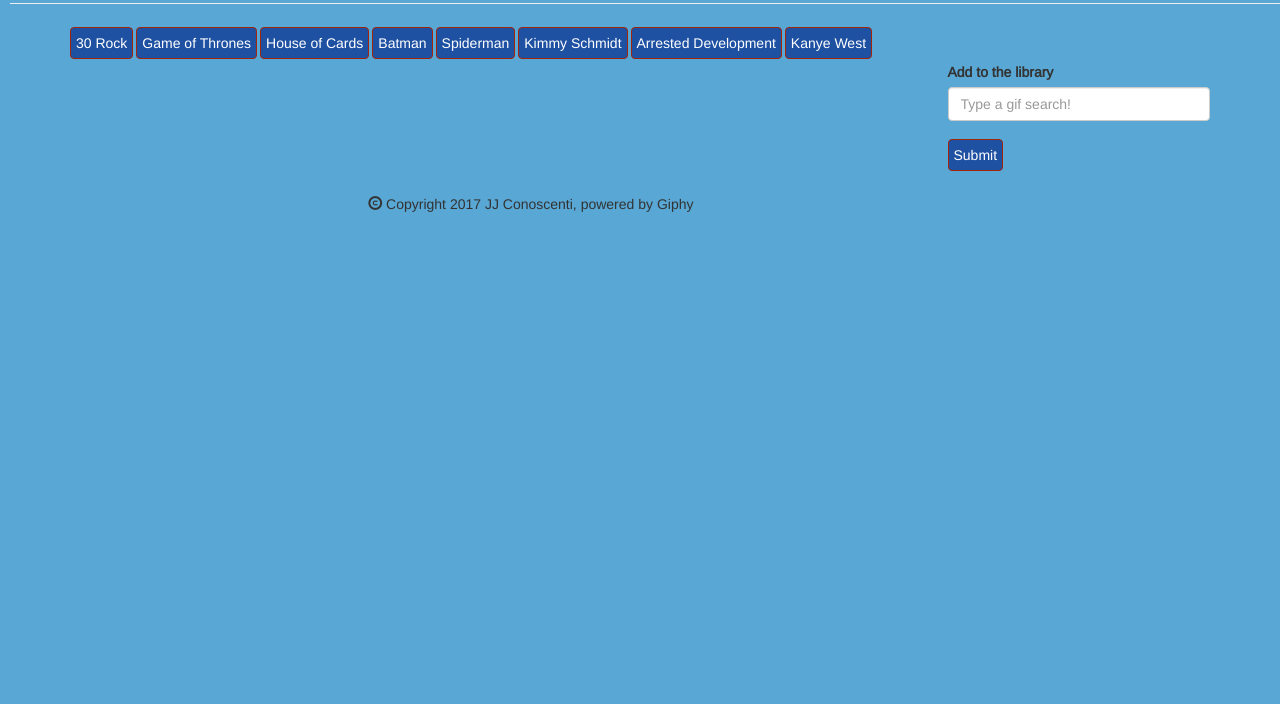
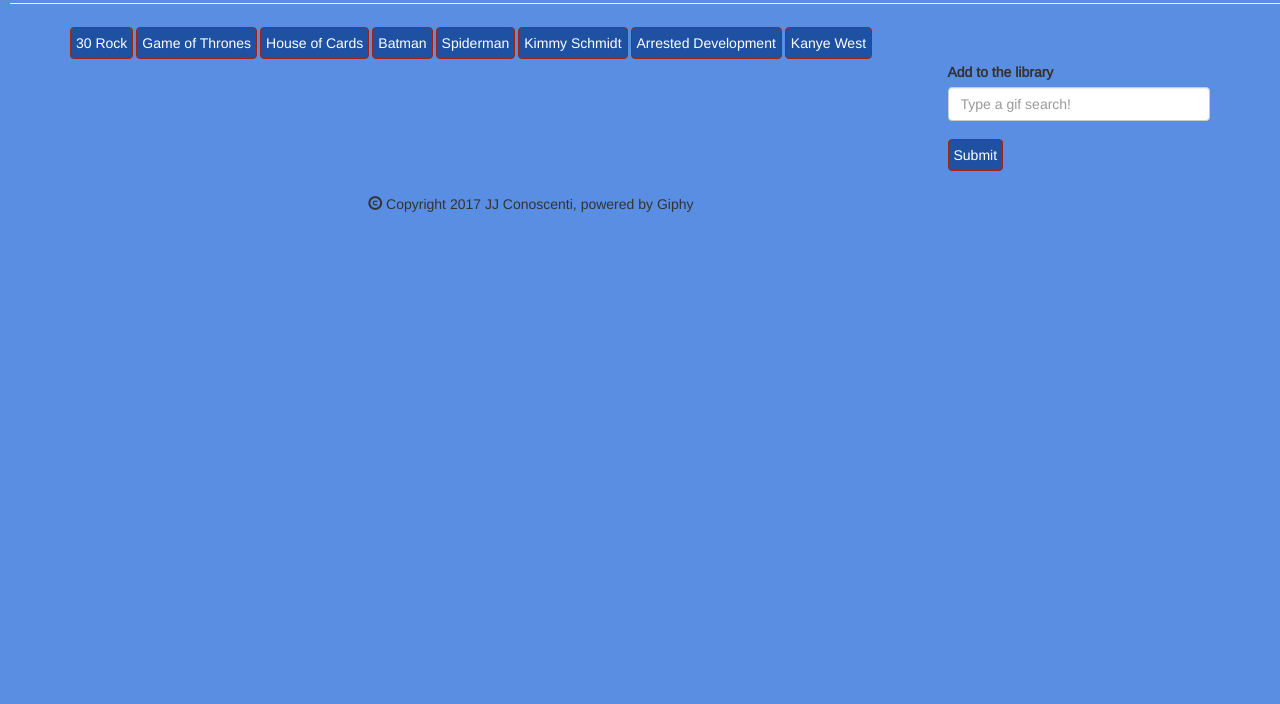
Before and after one commit to jjconoscenti/Giphy-Generator, a plain HTML site: page index.html in a window 1280 px wide. Shown: the part 96-800 px from the top of the page. Drawn offline with nearby package versions, Linux system fonts and the light colour scheme; files that its build step writes are made by us from their sources; files whose address does not match are found by name.

Commit message:
Add files via upload

```diff
--- a/style.css
+++ b/style.css
@@ -1,5 +1,5 @@
 body {
-	background: #58a7d4;
+	background: #5a8ee2;
 	font-family: 'Arimo', sans-serif;
 }
 
```
